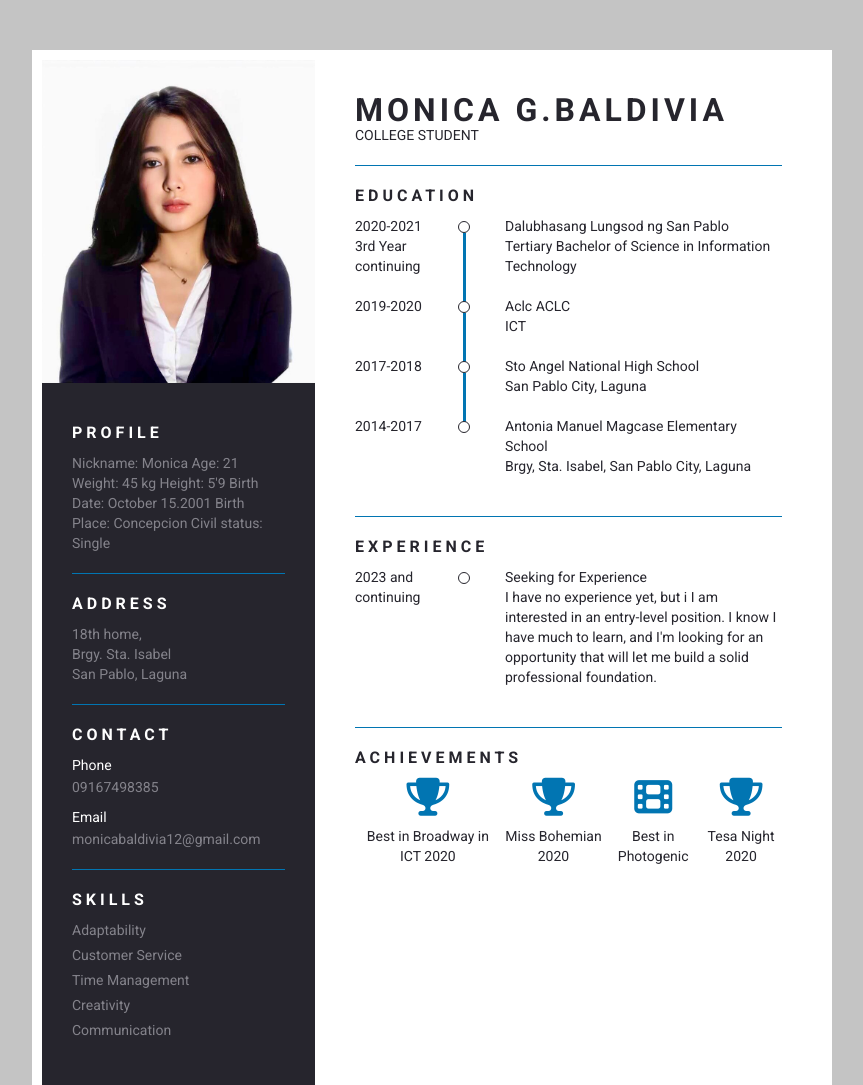
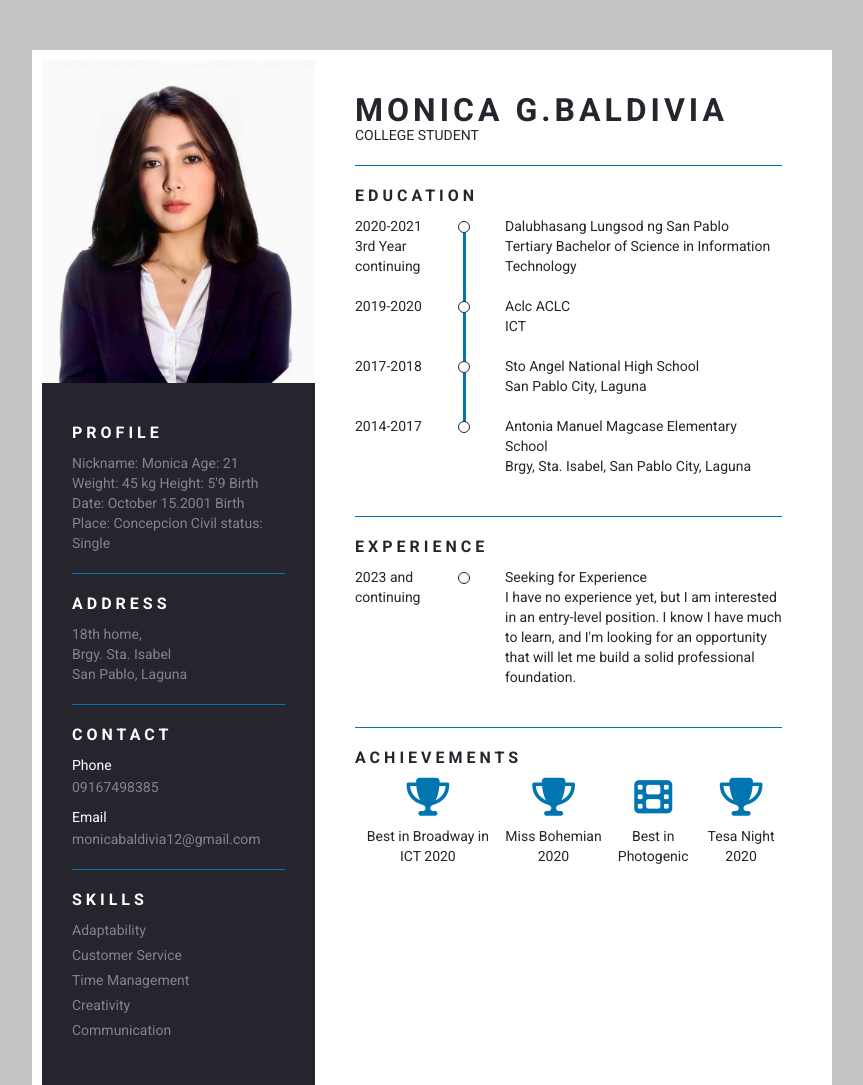
Before and after one commit to AzR43L2002/baldivia-resume.github-io, a plain HTML site: page index.html in a window 1280 px wide. Shown: the top 1085 px of the page, without its empty margins (208-1071 px from the left). Drawn offline with Linux system fonts and the light colour scheme.

Commit message:
Update index.html

```diff
--- a/index.html
+++ b/index.html
@@ -124,7 +124,7 @@
 					<div class="year">2023 and continuing</div>
 					<div class="content">
 						<p>Seeking for Experience</p>
-						<p>I have no experience yet, but i I am interested in
+						<p>I have no experience yet, but I am interested in
 						an entry-level position. I know I have much to learn,
 						and I'm looking for an opportunity that will let me
 						build a solid professional foundation.</p>
```
